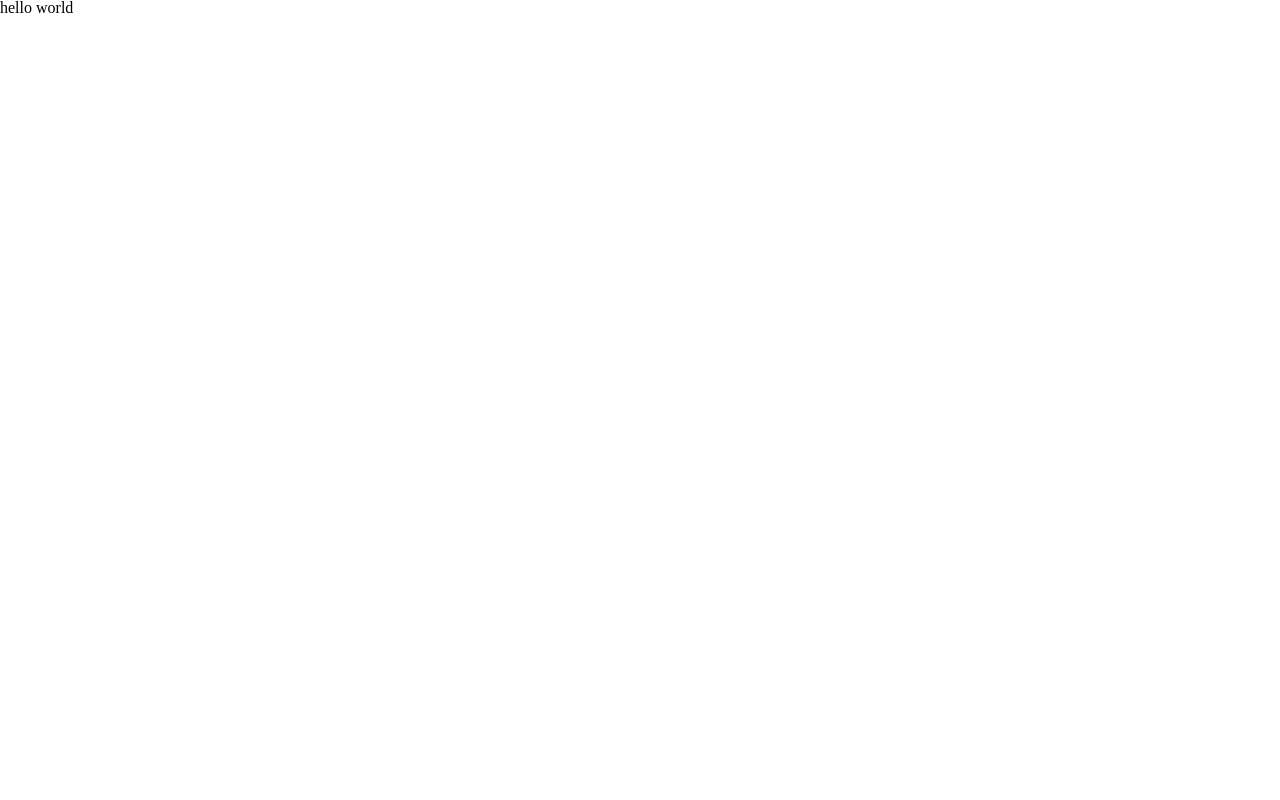
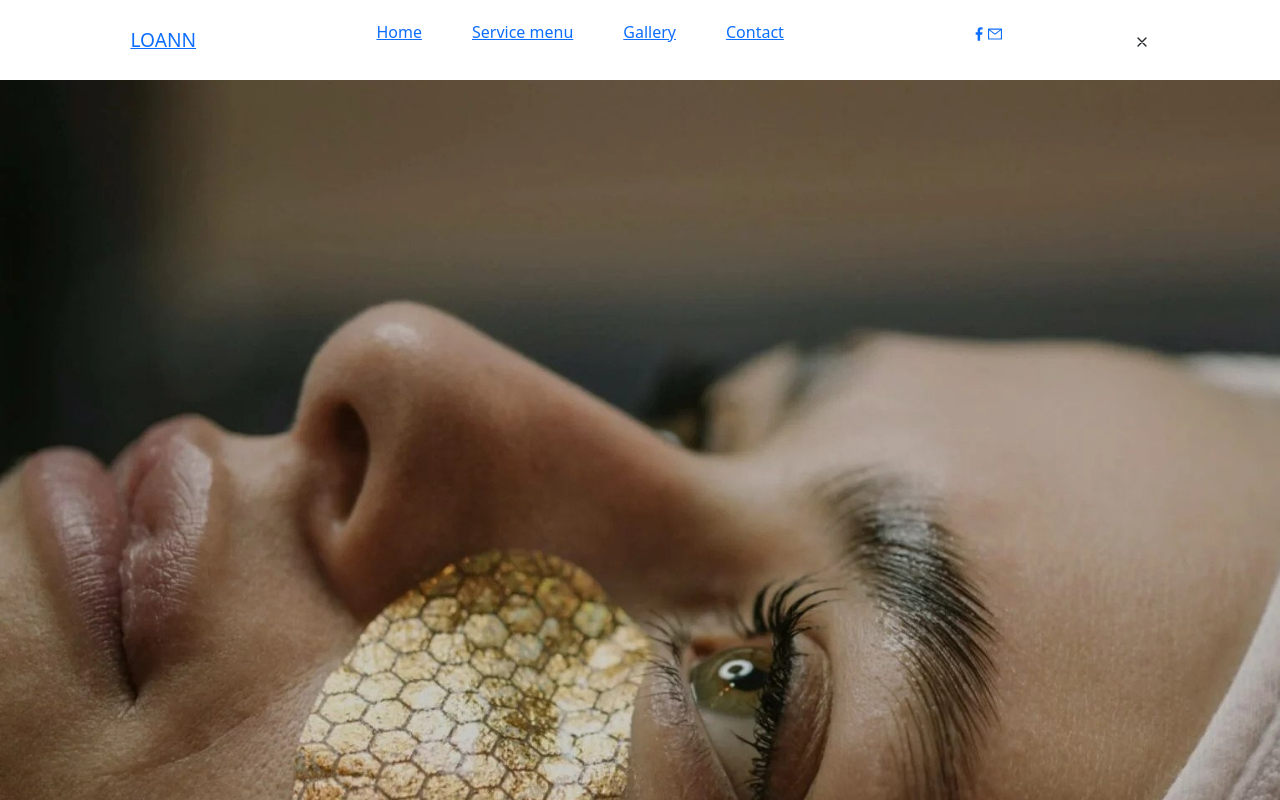
Before and after one commit to nurselaine/salon-front-end, a React (Create React App) app: page / in a window 1280 px wide. Shown: the top 800 px of the page. Built offline with nearby package versions, Linux system fonts and the light colour scheme.

Commit message:
set up nav bar

```diff
--- a/package.json
+++ b/package.json
@@ -6,8 +6,11 @@
     "@testing-library/jest-dom": "^5.16.4",
     "@testing-library/react": "^13.3.0",
     "@testing-library/user-event": "^13.5.0",
+    "bootstrap": "^5.2.0",
     "react": "^18.2.0",
+    "react-bootstrap": "^2.4.0",
     "react-dom": "^18.2.0",
+    "react-icons": "^4.4.0",
     "react-scripts": "5.0.1",
     "web-vitals": "^2.1.4"
   },
--- a/src/App.css
+++ b/src/App.css
@@ -46,3 +46,8 @@ table {
 	border-collapse: collapse;
 	border-spacing: 0;
 }
+
+.nav-bar {
+  position: absolute;
+  top: 0;
+}
--- a/src/App.js
+++ b/src/App.js
@@ -1,8 +1,12 @@
+import Navbar from './component/Navbar';
+import Home from './component/Home';
 import './App.css';
 
 function App() {
   return (
     <div className="App">
+      <Navbar className='nav-bar' />
+      <Home />
       <h2>hello world</h2>
     </div>
   );
--- /dev/null
+++ b/src/component/Home.css
@@ -0,0 +1,16 @@
+.home-container {
+  height: 100vw;
+  width: 100vw;
+}
+
+.home-splash {
+  height: 75%;
+  width: 100%;
+}
+
+.hero{
+  background-image: url(../../public/imgs/home-hero.jpg);
+  background-size: cover;
+  height: 100%;
+  width: 100%;
+}
--- /dev/null
+++ b/src/component/Home.js
@@ -0,0 +1,14 @@
+import React from 'react';
+import './Home.css';
+
+const Home = () => {
+  return (
+    <div className='home-container'>
+      <div className='home-splash'>
+        <div className='hero'></div>
+      </div>
+    </div>
+  )
+}
+
+export default Home;
--- /dev/null
+++ b/src/component/Navbar.js
@@ -0,0 +1,57 @@
+import { useState } from 'react';
+import { HiOutlineMenu, HiOutlineX, HiOutlineCube } from 'react-icons/hi';
+import { GrFacebookOption } from 'react-icons/gr';
+import { AiOutlineMail } from 'react-icons/ai';
+import './navbar.css';
+
+const Navbar = () => {
+  const [click, setClick] = useState(false);
+  const handleClick = () => setClick(!click);
+  const closeMobileMenu = () => setClick(false);
+
+  return (
+    <div className='header'>
+      <div className='nav'>
+        <div className='logo-container'>
+          <a href="#">
+            LOANN
+          </a>
+        </div>
+
+        <ul className={click ? "nav-options active" : "nav-options"}>
+          <li className='option' onClick={closeMobileMenu}>
+            <a href='#'>Home</a>
+          </li>
+          <li className='option' onClick={closeMobileMenu}>
+            <a href='#'>Service menu</a>
+          </li>
+          <li className='option' onClick={closeMobileMenu}>
+            <a href='#'>Gallery</a>
+          </li>
+          <li className='option' onClick={closeMobileMenu}>
+            <a href='#'>Contact</a>
+          </li>
+        </ul>
+
+        <ul className='social-container'>
+          <li>
+            <a href="#" ><GrFacebookOption className='social-icon'/></a>
+          </li>
+          <li>
+            <a href='#'><AiOutlineMail className='social-icon'/></a>
+          </li>
+        </ul>
+
+        <div id='menu-icon' onClick={handleClick}>
+          {click ? (
+            <HiOutlineMenu className="menu-icon" />
+          ) : (
+            <HiOutlineX className="menu-icon" />
+          )}
+        </div>
+      </div>
+    </div>
+  );
+};
+
+export default Navbar;
--- /dev/null
+++ b/src/component/navbar.css
@@ -0,0 +1,109 @@
+
+
+/* Desktop View */
+@media (max-width: 2400px){
+  .header {
+    display: flex;
+    background-color: transparent;
+    justify-content: space-between;
+    align-items: center;
+    height: 80px;
+    width: 100%;
+  }
+
+  .nav {
+    width: 100%;
+    display: flex;
+    align-items: center;
+    justify-content: space-evenly;
+  }
+
+  .logo-container {
+    font-size: larger;
+    text-decoration: none;
+    display: flex;
+    align-items: center;
+    justify-content: center;
+  }
+
+  /* .logo {
+    width: 45px;
+    height: 45px;
+  } */
+
+  .nav-options {
+    padding-left: 25px;
+    display: flex;
+    list-style-type: none;
+  }
+
+  .option {
+    padding: 0px 25px;
+  }
+
+  #mobile-menu {
+    display: none;
+  }
+
+  .option :hover {
+    color: white;
+  }
+
+  .social-container {
+    display: flex;
+    justify-content: end;
+  }
+}
+
+/* mobile view */
+@media (max-width: 649px) {
+  .header {
+    padding: 0px 10px;
+  }
+
+  .logo {
+    width: 45px;
+    height: 45px;
+  }
+
+  .nav-options {
+    display: flex;
+    width: 100%;
+    height: 350px;
+    position: absolute;
+    top:80px;
+    left: -100%;
+    opacity: 0;
+    transition: all 0.5s ease;
+    flex-direction: column;
+    list-style-type: none;
+    grid-gap: 0;
+  }
+
+  .nav-options.active{
+    background-color: white;
+    left: 0;
+    opacity: 1;
+    transition: all 0.5s ease;
+    z-index: 1;
+    align-content: center;
+    padding-left: 0;
+  }
+
+  .menu-icon {
+    width: 45px;
+    height: 45px;
+  }
+
+  .option {
+    display: flex;
+    align-items: center;
+    justify-content: center;
+    height: 10vw;
+    padding: 30px 0px;
+    }
+
+    #mobile-menu {
+      display: block;
+    }
+}
--- a/src/index.js
+++ b/src/index.js
@@ -2,6 +2,7 @@ import React from 'react';
 import ReactDOM from 'react-dom/client';
 import './index.css';
 import App from './App';
+import 'bootstrap/dist/css/bootstrap.min.css';
 
 
 const root = ReactDOM.createRoot(document.getElementById('root'));
```
Also changed, not shown: .eslintrc.json (deleted), public/imgs/home-hero.jpg (added), src/component/footer.js (added), 1 other file (tests, documents, lock files or other folders).
